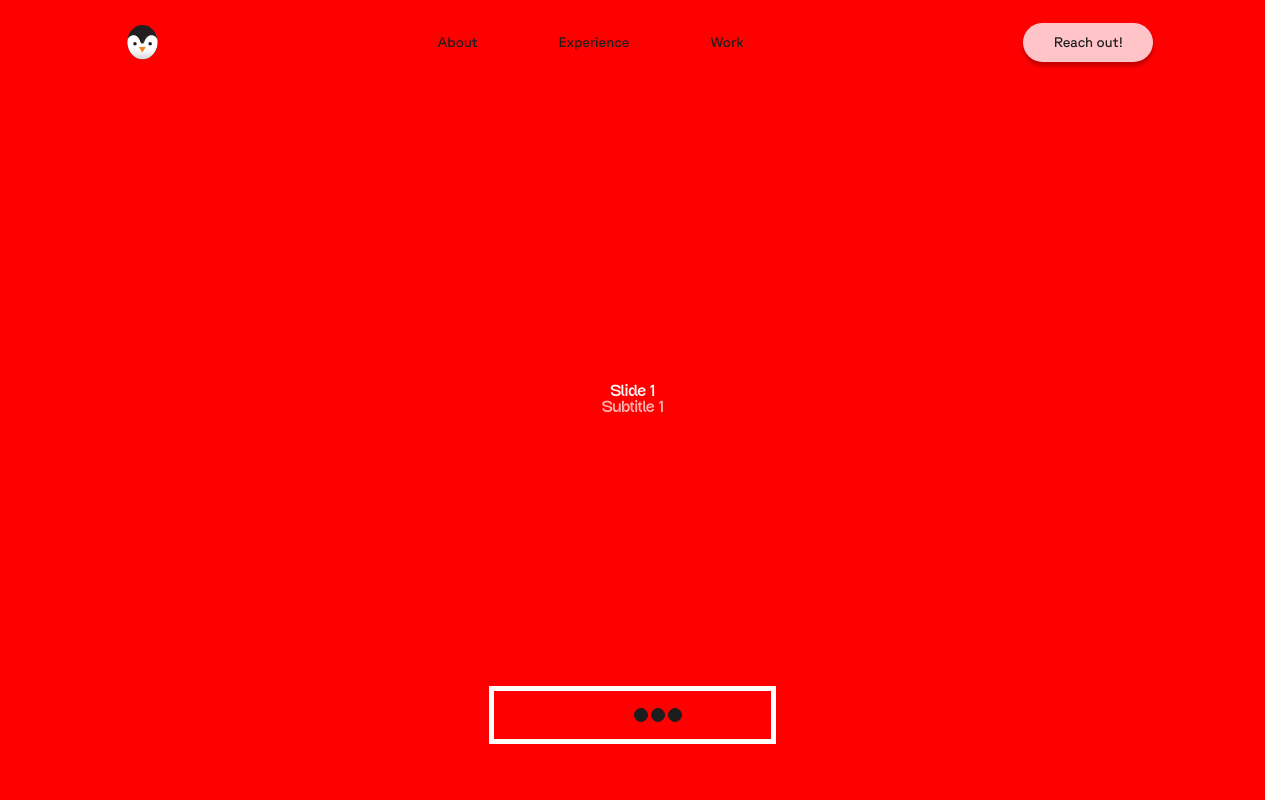
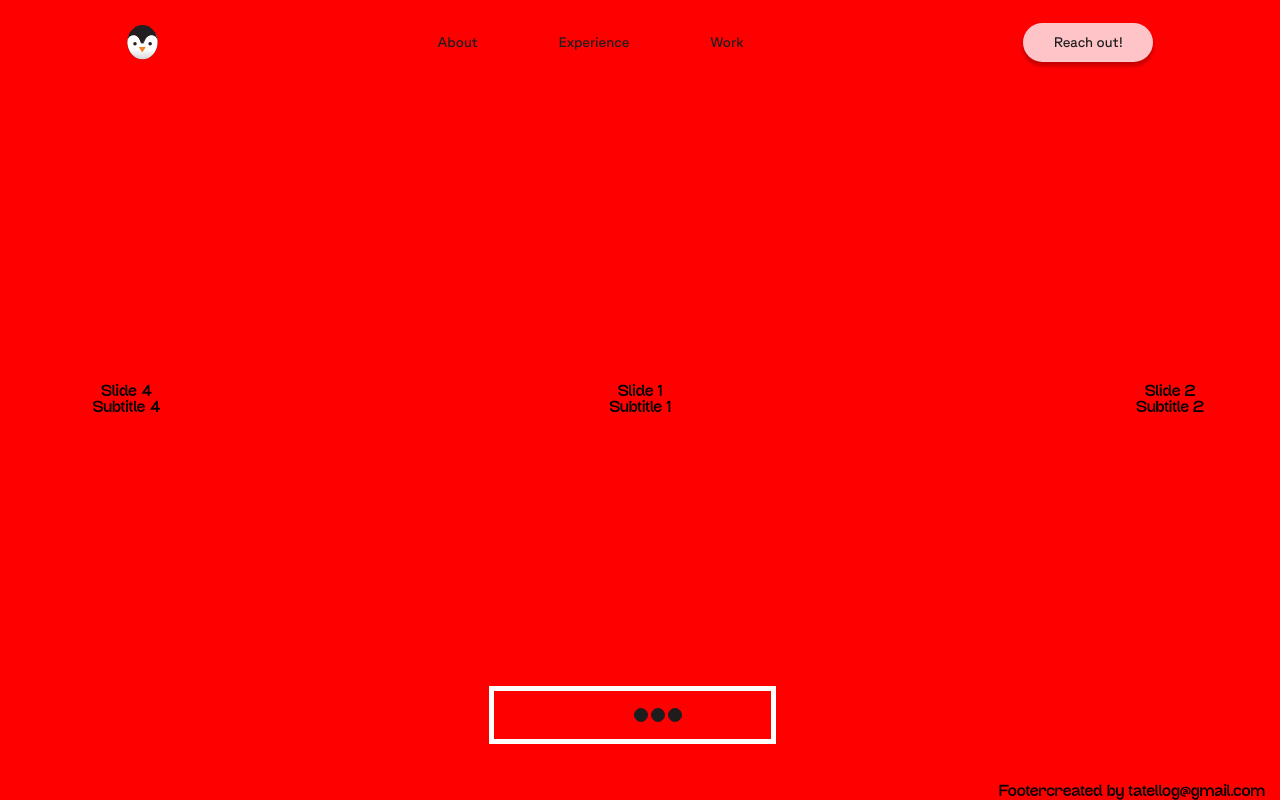
Before and after one commit to tatellog/next-vercel, a Next.js app: page / in a window 1280 px wide. Shown: the top 800 px of the page. Built offline with nearby package versions, Linux system fonts and the light colour scheme; a web font is replaced by a local one.

Commit message:
Slider grid design was refactored

```diff
--- a/src/components/layouts/PageLayout/styles.ts
+++ b/src/components/layouts/PageLayout/styles.ts
@@ -20,5 +20,7 @@ export const Container = styled.div`
   & #footer {
     grid-row: 3;
     grid-column: 1/4;
+    position: fixed;
+    place-self: flex-end;
   }
 `
--- a/src/components/organisms/HeroSlider/index.tsx
+++ b/src/components/organisms/HeroSlider/index.tsx
@@ -12,6 +12,35 @@ const HeroSlider: React.FC<CarouselProps> = ({ slides, autoplay }) => {
 
   const nextSlide = () => {
     setActiveIndex((activeIndex + 1) % slides.length)
+  }
+  const prevSlide = () => {
+    setActiveIndex((activeIndex - 1 + slides.length) % slides.length)
+  }
+
+  const handleSliderButtonClick = (clickedIndex: number) => {
+    if (clickedIndex > activeIndex) {
+      nextSlide()
+    } else if (clickedIndex < activeIndex) {
+      prevSlide()
+    }
+  }
+  const getSlideId = (index: number, currentIndex: number) => {
+    const indexDifference = index - activeIndex
+    if (index === currentIndex) {
+      return 'active-slide'
+    } else if (
+      indexDifference === 1 ||
+      indexDifference === -(slides.length - 1)
+    ) {
+      return 'next-slide'
+    } else if (
+      indexDifference === -1 ||
+      indexDifference === slides.length - 1
+    ) {
+      return 'prev-slide'
+    } else {
+      return 'inactive'
+    }
   }
 
   useEffect(() => {
@@ -37,6 +66,7 @@ const HeroSlider: React.FC<CarouselProps> = ({ slides, autoplay }) => {
             text={slide.text}
             subtitle={slide.subtitle}
             backgroundColor={slide.backgroundColor}
+            id={getSlideId(index, activeIndex)}
           />
         ))}
       </SlideWrapper>
@@ -45,7 +75,7 @@ const HeroSlider: React.FC<CarouselProps> = ({ slides, autoplay }) => {
           <SliderButton
             key={index}
             active={index === activeIndex}
-            onClick={() => setActiveIndex(index)}
+            onClick={() => handleSliderButtonClick(index)}
             color={slides[index].backgroundColor}
           />
         ))}
--- a/src/components/organisms/HeroSlider/styles.ts
+++ b/src/components/organisms/HeroSlider/styles.ts
@@ -9,11 +9,39 @@ export const HeroSliderContainer = styled.div`
 `
 export const SlideWrapper = styled.div<{ $activeIndex: number }>`
   display: grid;
-  grid-auto-rows: 100%;
-  grid-template-columns: ${({ $activeIndex }) =>
-    `repeat(${$activeIndex + 1}, 100%)`};
-  transform: ${({ $activeIndex }) => `translateX(-${$activeIndex * 100}%)`};
-  transition: transform 0.5s ease-in-out;
+  grid-template-rows: 1fr 70px;
+  grid-template-columns: 20% 1fr 15%;
+  grid-gap: 10px;
+  height: 100vh;
+
+  & #slide-control {
+    grid-row: 3;
+    grid-column: 1/4;
+  }
+
+  & #active-slide {
+    grid-row: 1 / 3;
+    grid-column: 2 / 3;
+    position: fixed;
+    height: 100%;
+    width: 100%;
+  }
+
+  & #prev-slide {
+    grid-row: 1 / 3;
+    grid-column: 1 / 2;
+    z-index: 99;
+  }
+
+  & #next-slide {
+    grid-row: 1 / 3;
+    grid-column: 3 / 4;
+    z-index: 99;
+  }
+  & #inactive {
+    display: none;
+  }
+
   @media screen and (max-width: 768px) {
     width: 100%;
     height: 100vh;
--- a/src/components/organisms/Slide/index.tsx
+++ b/src/components/organisms/Slide/index.tsx
@@ -4,8 +4,16 @@ import React from 'react'
 import { SlideContainer } from './styles'
 import { SlideProps } from './types'
 
-const Slide: React.FC<SlideProps> = ({ text, subtitle, backgroundColor }) => (
-  <SlideContainer $backgroundColor={backgroundColor}>
+const Slide: React.FC<SlideProps> = ({
+  text,
+  subtitle,
+  backgroundColor,
+  id,
+}) => (
+  <SlideContainer
+    $backgroundColor={id === 'active-slide' ? backgroundColor : 'transparent'}
+    id={id}
+  >
     <h2>{text}</h2>
     <p>{subtitle}</p>
   </SlideContainer>
--- a/src/components/organisms/Slide/styles.ts
+++ b/src/components/organisms/Slide/styles.ts
@@ -8,9 +8,9 @@ export const SlideContainer = styled.div<{ $backgroundColor?: string }>`
   align-items: center;
   text-align: center;
   h2 {
-    color: white;
+    color: black;
   }
   p {
-    color: rgba(255, 255, 255, 0.7);
+    color: black;
   }
 `
--- a/src/components/organisms/Slide/types.ts
+++ b/src/components/organisms/Slide/types.ts
@@ -2,4 +2,5 @@ export interface SlideProps {
   text: string
   subtitle: string
   backgroundColor: string
+  id: string
 }
--- a/src/theme/GlobalStyle.tsx
+++ b/src/theme/GlobalStyle.tsx
@@ -39,7 +39,6 @@ html * {
     font-weight: 400;
     line-height: 1.5625rem;
   }
-
 `
 
 export default GlobalStyle
```
